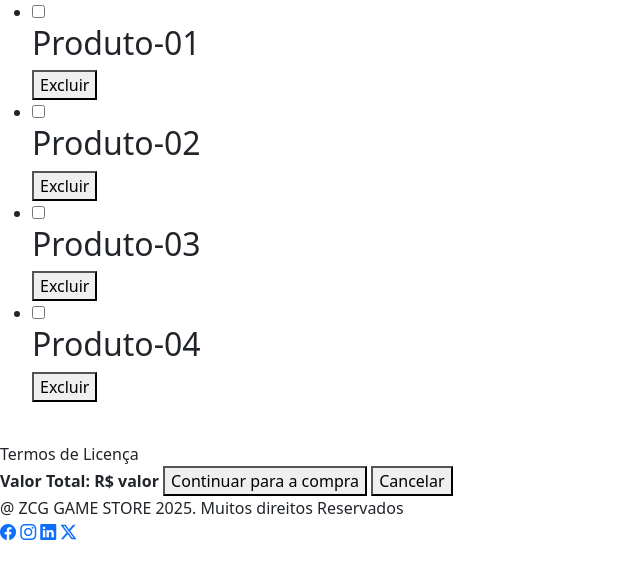
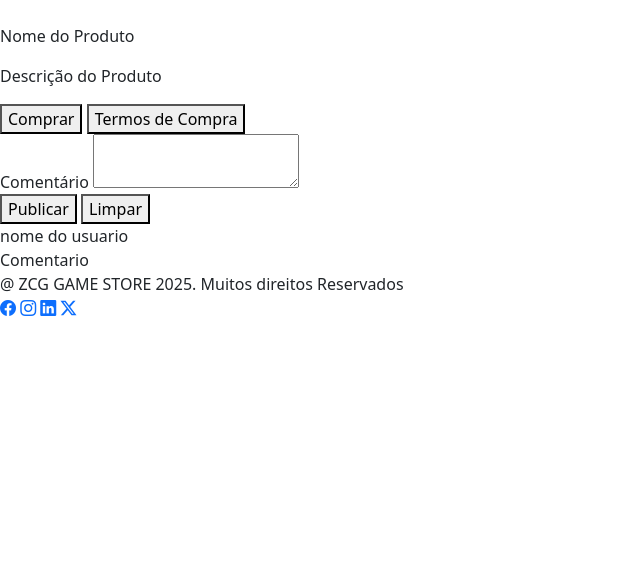
Before and after one commit to Cristiano-Andrade-Ribeiro-Da-Silva/ZCG-Game-Store, a Flask app: page /comprar-produto in a window 1280 px wide. Shown: the part 57-636 px from the top of the page, without its empty margins (0-640 px from the left). Run offline with Flask 3, Linux system fonts and the light colour scheme.

Commit message:
add: html da pagina do produto

```diff
--- a/templates/Pagina_comprar-produto.html
+++ b/templates/Pagina_comprar-produto.html
@@ -64,57 +64,74 @@
 
 <main class="main">
 
-    <section class="main__produtos">
+    <section class="main__produto">
 
-        <nav class="main__produtos-container">
+        <img src="" alt="">
 
-            <ul>
+        <div class="main__produto-detalhes">
 
-                <li>
-                    <input type="checkbox">
-                    <h2>Produto-01</h2>
-                    <button>Excluir</button>
-                </li>
+            <form class="main__produto-detalhes-nome">
 
-                <li>
-                    <input type="checkbox">
-                    <h2>Produto-02</h2>
-                    <button>Excluir</button>
-                </li>
+                <p>Nome do  Produto</p>
 
-                <li>
-                    <input type="checkbox">
-                    <h2>Produto-03</h2>
-                    <button>Excluir</button>
-                </li>
+            </form>
 
-                <li>
-                    <input type="checkbox">
-                    <h2>Produto-04</h2>
-                    <button>Excluir</button>
-                </li>
 
-            </ul>
+            <form class="main__produto-detalhes-descricao">
 
-            <!-- Img do produto -->
-            <img src="" alt="">
+                <p>Descrição do Produto</p>
 
-        </nav>
+            </form>
+
+        </div>
+
+
+        <form class="main__produto-compra">
+
+            <button class="">Comprar</button>
+
+            <button>Termos de Compra</button>
+
+        </form>
 
     </section>
 
 
-    <section class="main__container-termos">
+    <section class="main__comentario">
 
-        <span>Termos de Licença</span>
+        <div class="main__comentario-container">
 
-        <div>
+            <form class="main__comentario-container-input">
 
-            <strong><span>Valor Total: </span> R$ valor</strong>
+                <label>Comentário</label>
+                <textarea name="mensagem"></textarea>
 
-            <button>Continuar para a compra</button>
+            </form>
 
-            <button>Cancelar</button>
+            <form  action="" class="main__comentario-container-button">
+
+                <button>Publicar</button>
+
+                <button>Limpar</button>
+
+            </form>
+
+        </div>
+
+
+        <div class="main__chat-container">
+
+            <form class="main__chat-container-usuario">
+
+                <span>nome do usuario</span>
+
+            </form>
+
+            <form class="main__container-chat-comentario">
+
+                <span>Comentario</span>
+
+            </form>
 
         </div>
 
```
